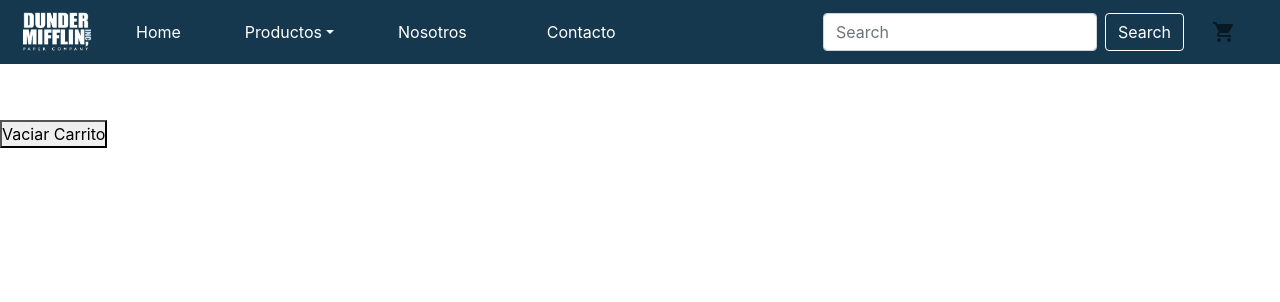
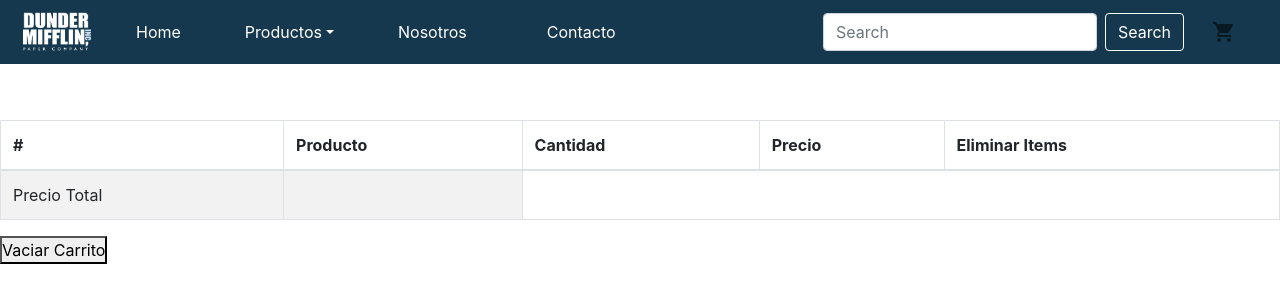
Before and after one commit to Luagir94/dunderMifflinGiraudi, a React (Create React App) app: page /cart in a window 1280 px wide. Shown: the top 302 px of the page. Built offline with nearby package versions, Linux system fonts and the light colour scheme.

Commit message:
rendering

```diff
--- a/src/Components/CartTable.js
+++ b/src/Components/CartTable.js
@@ -3,11 +3,18 @@ import CartContext from "../Contexts/CartContext"
 import Table from 'react-bootstrap/Table'
 export default function CartTable(){
 
-  const {cartItems,clearCart,setWidgetNumber,removeItem} = useContext(CartContext)
-  const [precioFinal, setPrecioFinal] = useState(undefined)
+  const {cartItems,clearCart,setWidgetNumber,removeItem,widgetNumber} = useContext(CartContext)
   const DATA = cartItems
-  const precioTotal = ()=>{
-    setPrecioFinal([...DATA.price])}
+  const [vSumTotal, setVSumTotal] = useState(undefined);
+
+  useEffect(() => {
+    const handlesumar = () => {
+      const sumar = DATA.map((element) => (element.price)).reduce((a, b) => {return a + b;
+      }, 0);
+      setVSumTotal(sumar);
+      console.log(vSumTotal)
+    }})
+
     return(
         <Table striped bordered hover>
   <thead>
@@ -20,22 +27,23 @@ export default function CartTable(){
     </tr>
   </thead>
   <tbody>
-  {DATA.map((data) => (
+  {DATA.map((element) => (
 
         <tr>
-        <td>{data.id}</td>
-        <td>{data.item}</td>
-        <td>{data.count}</td>
-        <td>{(data.price)*(data.count)}</td>
-        <td><button onClick={()=>{removeItem(data.id)}} >X</button></td>
+        <td>{element.id}</td>
+        <td>{element.item}</td>
+        <td>{element.count}</td>
+        <td>{(element.price)*(element.count)}</td>
+        <td><button onClick={()=>{removeItem(element.id)
+                                  setWidgetNumber(widgetNumber-(element.count))}} >X</button></td>
         </tr>
        ))
       }
     <tr>
         <td>Precio Total</td>
-        <td>{precioTotal}</td>
+        <td>{vSumTotal}</td>
         </tr>
   </tbody>
 </Table>
     )
-}
+    }
--- a/src/Contexts/CartContext.js
+++ b/src/Contexts/CartContext.js
@@ -11,7 +11,7 @@ const CartProvider =({children}) =>{
 
     const onAdd = (number) => setQuantityToAdd(number);
 
-    const isInCart = (id) => cartItems.filter((currentItem) => id === currentItem.id).length !== 0;
+    const isInCart = (id) => cartItems.find((currentItem) => id === currentItem.id);
 
     const addToCart = (item, id,count,price) => {
         const purchase = {
@@ -20,6 +20,8 @@ const CartProvider =({children}) =>{
             count: count,
             price:price,
         };
+
+
         setCartItems([...cartItems, purchase]);
         setWidgetNumber(purchase.count+ widgetNumber)
         alert(`Se agregaron ${count} items`)
@@ -30,9 +32,10 @@ const CartProvider =({children}) =>{
 
     const clearCart = ()=>{
         setCartItems([])
+        setWidgetNumber(0)
     }
     const removeItem = (id) => {
-        const nuevoArray = cartItems.filter(i=>i.item.id!==id)
+        const nuevoArray = cartItems.filter((element)=>element.id!==id)
         setCartItems(nuevoArray)
     }
 
--- a/src/Pages/Cart.js
+++ b/src/Pages/Cart.js
@@ -14,12 +14,9 @@ export default function Contact(){
 
     return(
        <>
-        {DATA.map((data) => (
 
-                <CartTable name={data.name} id={data.id}
-                quantity={data.count} price={data.price}/>
+                <CartTable/>
 
-            ))}
 
 
 
```
